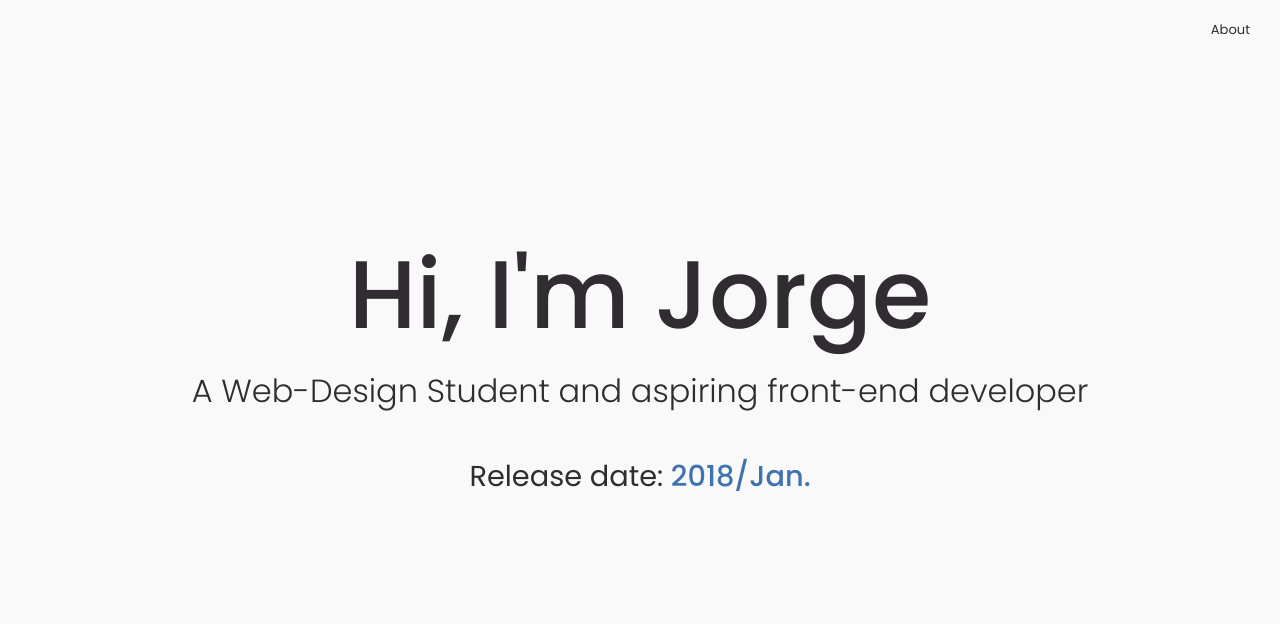
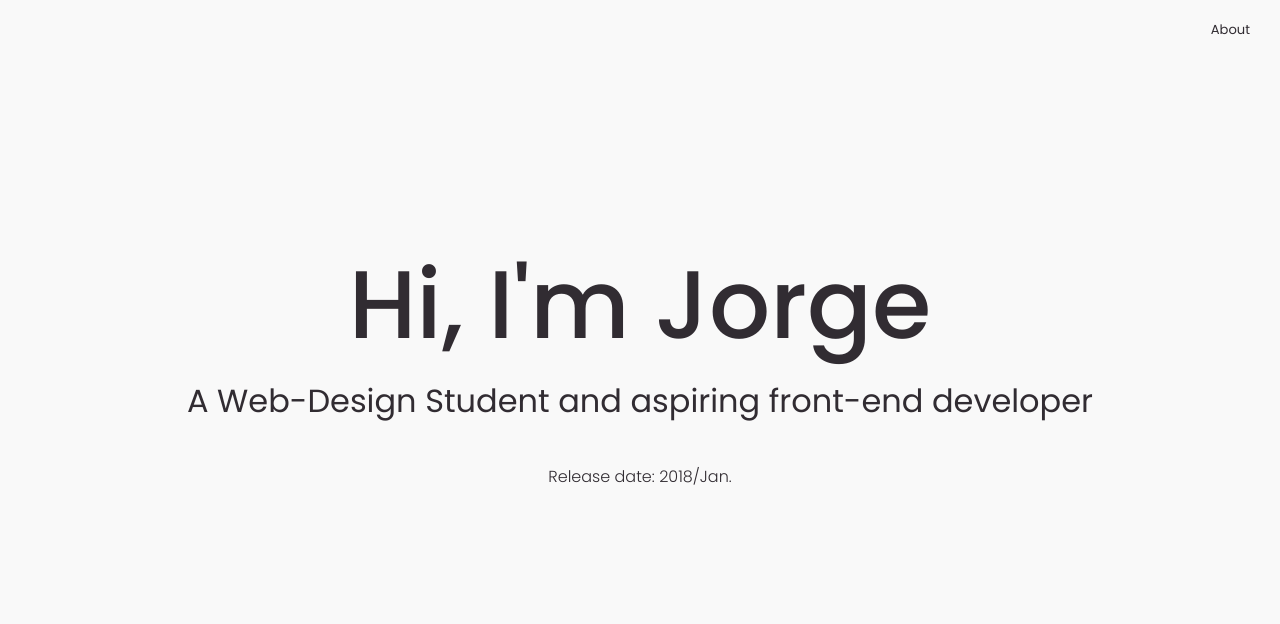
Before and after one commit to jorgemonte/Waiting-Page-My-1st-Portfolio-Website, a plain HTML site: page index.html in a window 1280 px wide. Shown: the top 624 px of the page. Drawn offline with Linux system fonts and the light colour scheme.

Commit message:
Some changes on HTML and CSS

```diff
--- a/index.html
+++ b/index.html
@@ -39,8 +39,8 @@
 		<div class="content flex-col-center">
 
 			<h1 class="medium">Hi, I'm Jorge</h1>
-			<h2 class="light">A Web-Design Student and aspiring front-end developer</h2>
-			<p class="">Release date: <span class="medium blue-txt">2018/Jan.</span></p>
+			<h2 class="regular">A Web-Design Student and aspiring front-end developer</h2>
+			<p class="light">Release date: 2018/Jan.</p>
 
 		</div>
 	</div>
--- a/style-mq.css
+++ b/style-mq.css
@@ -28,7 +28,7 @@
 	}
 
 	.content p{
-		font-size:4vw;
+		font-size:3vw;
 	}
 }
 
@@ -50,7 +50,7 @@
 	}
 
 	.content p{
-		font-size:1.8em;
+		font-size:1.0em;
 	}
 
 
```
